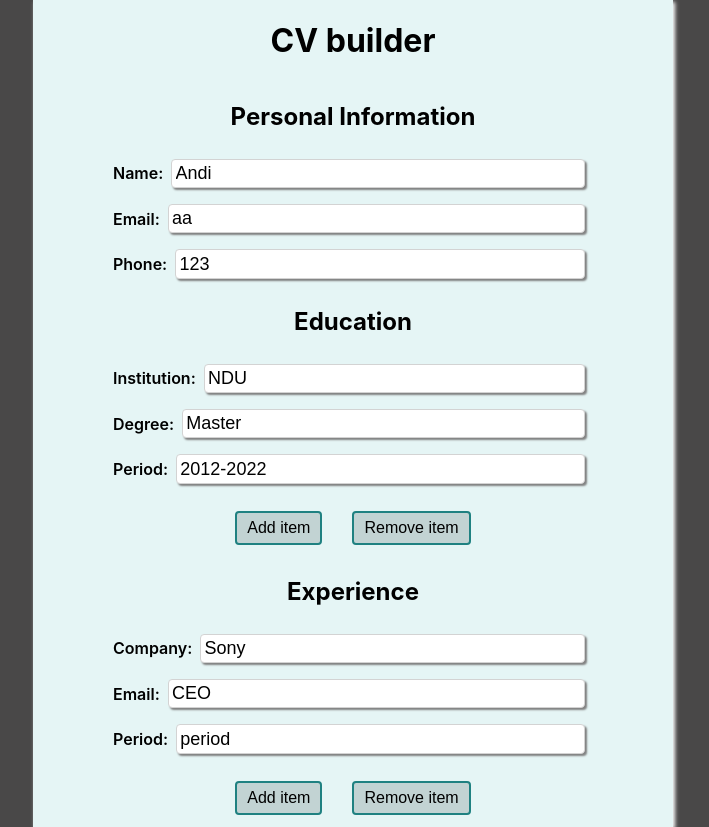
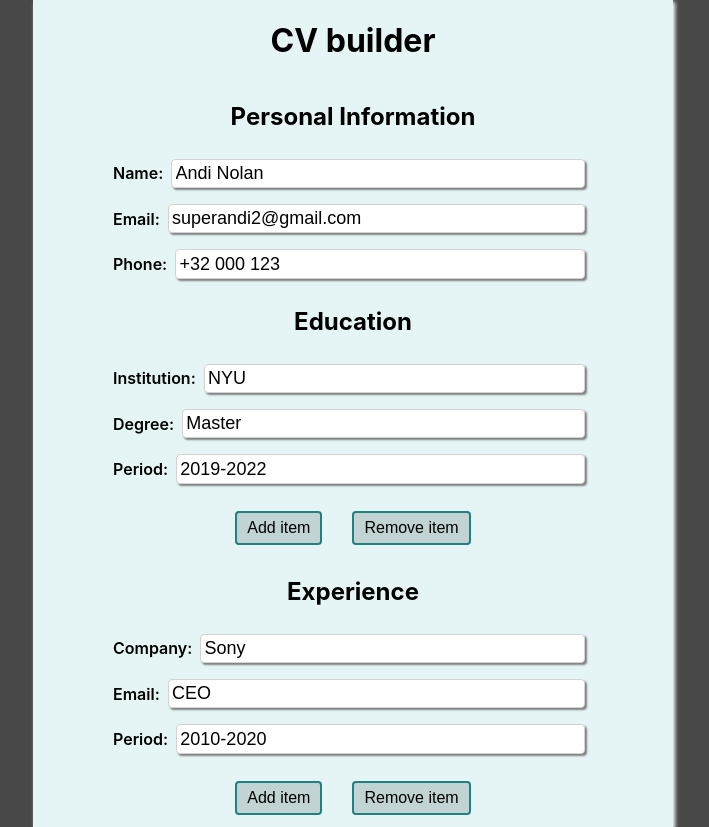
Before and after one commit to GitHubBlues/TOP_CV_maker, a React (Create React App) app: page / in a window 1280 px wide. Shown: the whole page, without its empty margins (287-996 px from the left). Built offline with nearby package versions, Linux system fonts and the light colour scheme.

Commit message:
Change default values in text boxes

```diff
--- a/src/components/Education.js
+++ b/src/components/Education.js
@@ -5,9 +5,9 @@ class Education extends Component {
     constructor(props){
         super(props);
         this.state = {
-            "institutionEd": "NDU",
+            "institutionEd": "NYU",
             "degreeEd": "Master",
-            "periodEd": "2012-2022"
+            "periodEd": "2019-2022"
         };
         this.handleChange = this.handleChange.bind(this);
     };
--- a/src/components/Experience.js
+++ b/src/components/Experience.js
@@ -7,7 +7,7 @@ class Experience extends Component {
         this.state = {
             "companyEx": "Sony",
             "titleEx": "CEO",
-            "periodEx": "period"
+            "periodEx": "2010-2020"
         };
         this.handleChange = this.handleChange.bind(this);
     };
--- a/src/components/Personal.js
+++ b/src/components/Personal.js
@@ -5,9 +5,9 @@ class Personal extends Component {
     constructor(props){
         super(props);
         this.state = {
-            "nameP": "Andi",
-            "emailP": "aa",
-            "phoneP": "123"
+            "nameP": "Andi Nolan",
+            "emailP": "superandi2@gmail.com",
+            "phoneP": "+32 000 123"
         };
         this.handleChange = this.handleChange.bind(this);
 
```
